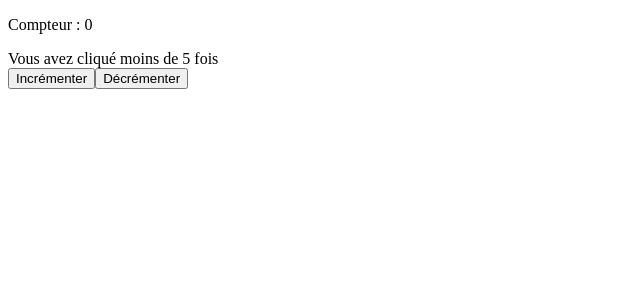
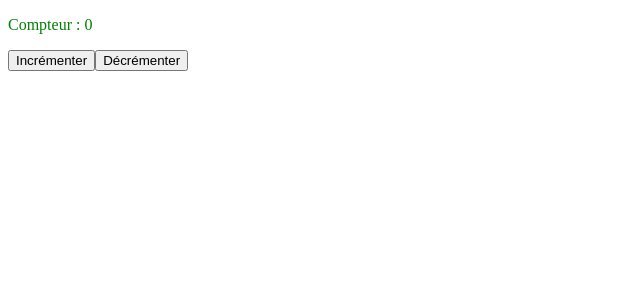
Before and after one commit to fabi-andrian/vue-test1, a Vue app: page / in a window 1280 px wide. Shown: the top 300 px of the page, without its empty margins (0-640 px from the left). Built offline with nearby package versions, Linux system fonts and the light colour scheme.

Commit message:
test style color

```diff
--- a/src/App.vue
+++ b/src/App.vue
@@ -1,7 +1,5 @@
 <template>
-<p>Compteur : {{ count }}</p>
-<div v-if="count>=5">Bravo vous avez cliqué plus de 5 fois</div>
-<div v-else>Vous avez cliqué moins de 5 fois</div>
+<p :style="{color: count > 5 ? 'red' : 'green'}">Compteur : {{ count }}</p>
 <button @click="increment">Incrémenter</button>
 <button @click="decrement">Décrémenter</button>
 </template>
```
